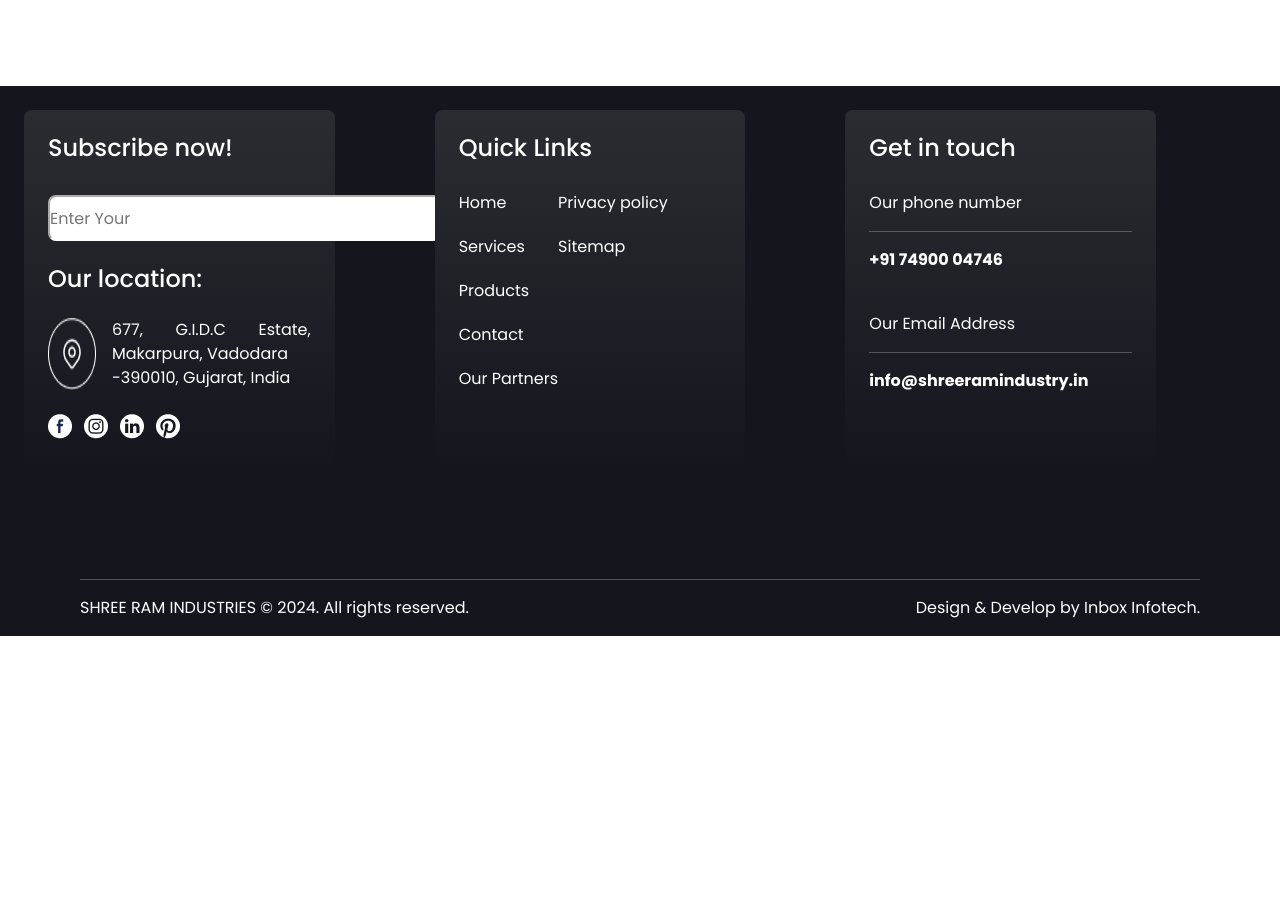
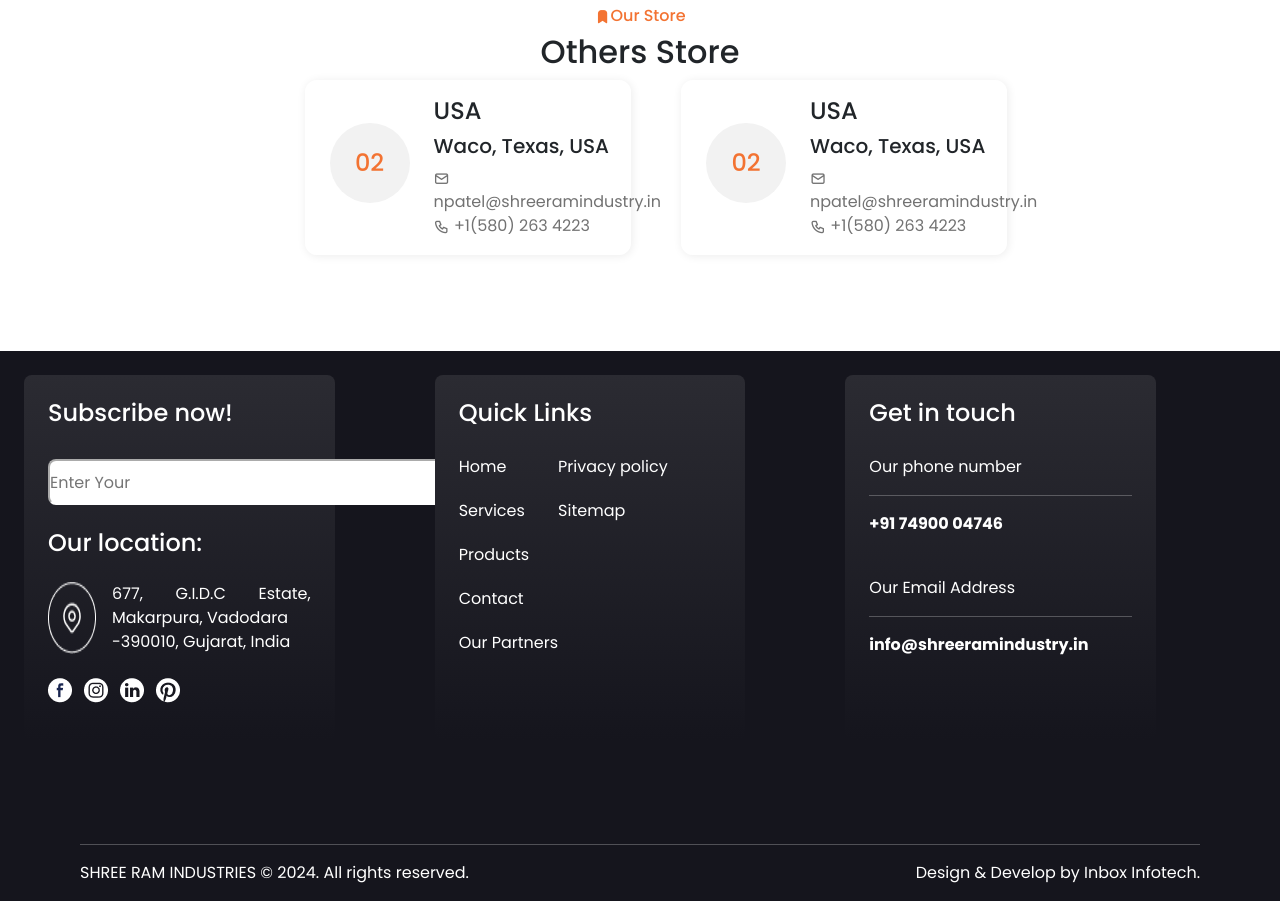
Before and after one commit to InboxTech/shree_ram_industry, a PHP site: page /contact_us.php in a window 1280 px wide. Shown: the part 1405-2306 px from the top of the page. Before the commit the page ends 2041 px from the top, so only its background shows below. Run offline with PHP 8.4, Linux system fonts and the light colour scheme.

Commit message:
contact us page complated.

```diff
--- a/contact_us.php
+++ b/contact_us.php
@@ -18,18 +18,55 @@
 
     <div class="map-items">
         <div class="map-img">
-        <iframe src="https://www.google.com/maps/embed?pb=!3m2!1sen!2sin!4v1719374913482!5m2!1sen!2sin!6m8!1m7!1sENH96YMpLWyK9uJ0SvSpYQ!2m2!1d19.16500516749226!2d72.84708774672261!3f257.265598129557!4f10.827421560321866!5f0.7820865974627469"
+            <iframe src="https://www.google.com/maps/embed?pb=!3m2!1sen!2sin!4v1719390144432!5m2!1sen!2sin!6m8!1m7!1sWl3hLkig4e0acLag8NrDhA!2m2!1d22.24808194184483!2d73.18115284078723!3f270.44455!4f0!5f0.7820865974627469"
             width="100%" height="450" style="border:0;" allowfullscreen="" loading="lazy" referrerpolicy="no-referrer-when-downgrade"></iframe>
             <div class="map-content">
                 <div class="map-add">
-                <h6><i></i>Store 1</h6>
+                    <h2><i class="ti ti-building-store"></i>Store 1</h2>
                     <label for="">Address: <br><span> G I D C Estate, C-1-677, Makarpura, Vadodara, Gujarat - 390 010. </label></span><br>
                     <label for="">Email: <br><span> info@shreeramindustry.in </span></label><br>
                     <label for="">Call: <br><span> +91 74900 04746 </span></label><br>
                 </div>
                 <div class="navigation">
-                <iframe src="https://www.google.com/maps/embed?pb=!1m18!1m12!1m3!1d3691.147496915326!2d73.18083077586655!3d22.310260842533282!2m3!1f0!2f0!3f0!3m2!1i1024!2i768!4f13.1!3m3!1m2!1s0x3be7b65249098c37%3A0xaf37aa47cd30c21c!2sStation%20Rd%2C%20Maharaja%20Sayajirao%20University%2C%20Sayajiganj%2C%20Vadodara%2C%20Gujarat!5e0!3m2!1sen!2sin!4v1719375009311!5m2!1sen!2sin"
+                    <iframe src="https://www.google.com/maps/embed?pb=!1m18!1m12!1m3!1d17565.736531574938!2d73.18613831784936!3d22.24989528610248!2m3!1f0!2f0!3f0!3m2!1i1024!2i768!4f13.1!3m3!1m2!1s0x395fc5423e21f48b%3A0xdb5ef45b87de6c25!2sShree%20Ram%20industries!5e0!3m2!1sen!2sin!4v1719390113220!5m2!1sen!2sin"
                     width="100%" height="450" style="border:0;" allowfullscreen="" loading="lazy" referrerpolicy="no-referrer-when-downgrade"></iframe>
+                </div>
+            </div>
+        </div>
+        <div class="contact-us-our-store">
+            <div class="our-title">
+                <h6><i class="ti ti-bookmark-filled"></i>Our Store</h6>
+                <h2>Others Store</h2>
+            </div>
+            <div class="contact-us-cards">
+                <ul>
+                    <li>
+                        <div class="contact-us-card">
+                            <div class="card-title">
+                                <h4>02</h4>
+                            </div>
+                            <div class="card-body">
+                                <h4>USA</h4>
+                                <h5>Waco, Texas, USA</h5>
+                                <a href="#"><i class="ti ti-mail"></i> npatel@shreeramindustry.in</a><br>
+                                <a href="$"><i class="ti ti-phone"></i> +1(580) 263 4223</a>
+                            </div>
+                        </div>
+                    </li>
+                    <li>
+                        <div class="contact-us-card">
+                            <div class="card-title">
+                                <h4>02</h4>
+                            </div>
+                            <div class="card-body">
+                                <h4>USA</h4>
+                                <h5>Waco, Texas, USA</h5>
+                                <a href="#"><i class="ti ti-mail"></i> npatel@shreeramindustry.in</a><br>
+                                <a href="$"><i class="ti ti-phone"></i> +1(580) 263 4223</a>
+                            </div>
+                        </div>
+                    </li>
+                </ul>
             </div>
         </div>
     </div>
--- a/public/css/contact_us.css
+++ b/public/css/contact_us.css
@@ -13,3 +13,58 @@
 .navigation {
     width: 60%;
 }
+
+.map-add label {
+    font-size: 24px;
+    font-weight: 500;
+}
+
+.map-add  span {
+   color: var(--orang-color) ;
+}
+.contact-us-our-store .our-title {
+   text-align: center;
+}
+.our-title h6 {
+    color: var(--orang-color);
+}
+.contact-us-cards ul{
+    display: flex;
+    justify-content: center;
+    gap: 50px;
+}
+.contact-us-cards ul li {
+    width: 30%;
+}
+.contact-us-cards ul li{
+    border: 1px solid white;
+    box-shadow: 1px 1px 10px rgba(0, 0, 0, 0.08);
+    border-radius: 12px;
+    padding: 16px 24px;
+}
+.contact-us-card{
+    display: flex;
+    align-items: center;
+}
+.card-title {
+    display: flex;
+    align-items: center;
+    padding-right: 24px;
+}
+
+.card-title h4 {
+    background-color: #F2F2F2;
+    color: var(--orang-color);
+    border-radius: 50px;
+    height: 80px;
+    width: 80px;
+    text-align: center;
+    display: flex;
+    justify-content: center;
+    align-items: center;
+}
+.contact-us-cards ul li a{
+    text-decoration: none;
+    color: #727272;
+    padding-bottom: 18px;
+}
```
Lines whose indentation alone changed are shown as unchanged.
